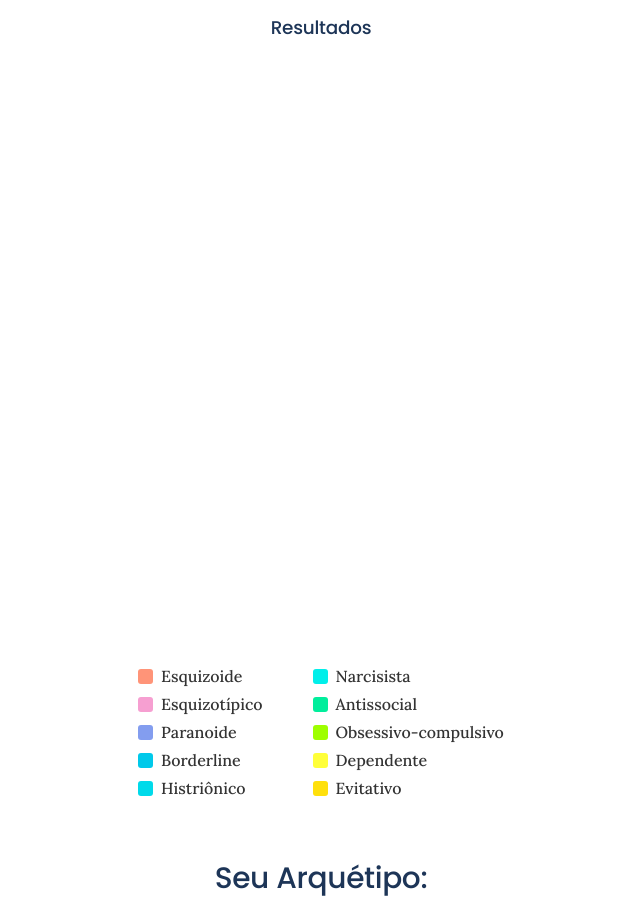
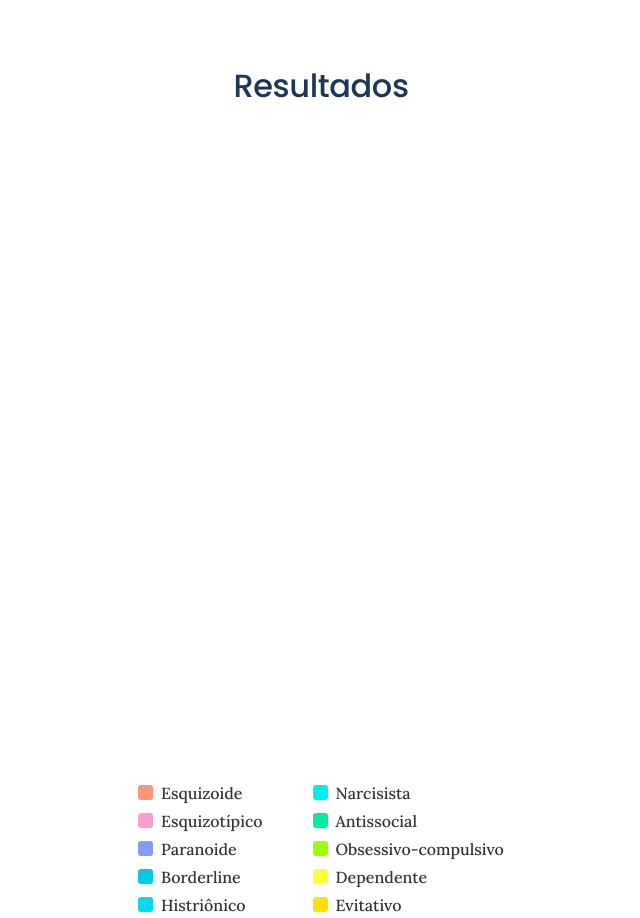
Before and after one commit to paulakrein/teste-de-personalidade, a plain HTML site: page results.html in a window 1280 px wide. Shown: the top 918 px of the page, without its empty margins (319-959 px from the left). Drawn offline with Linux system fonts and the light colour scheme.

Commit message:
Update style.css

```diff
--- a/style.css
+++ b/style.css
@@ -62,6 +62,10 @@
 
 .res-pg {
     font-size: 1.85em;
+    margin: 2em auto;
+}
+.res-title {
+    font-size: 2em;
     margin: 2em auto;
 }
 
```
